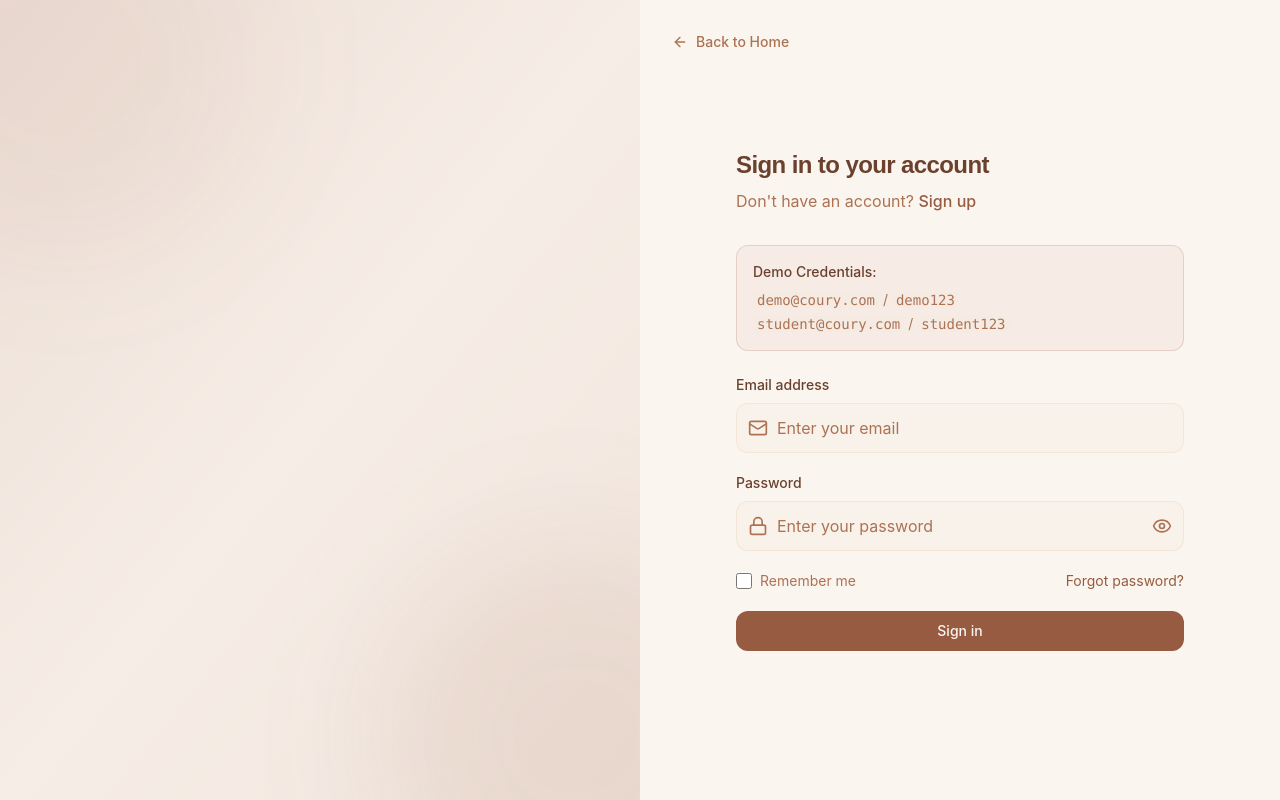
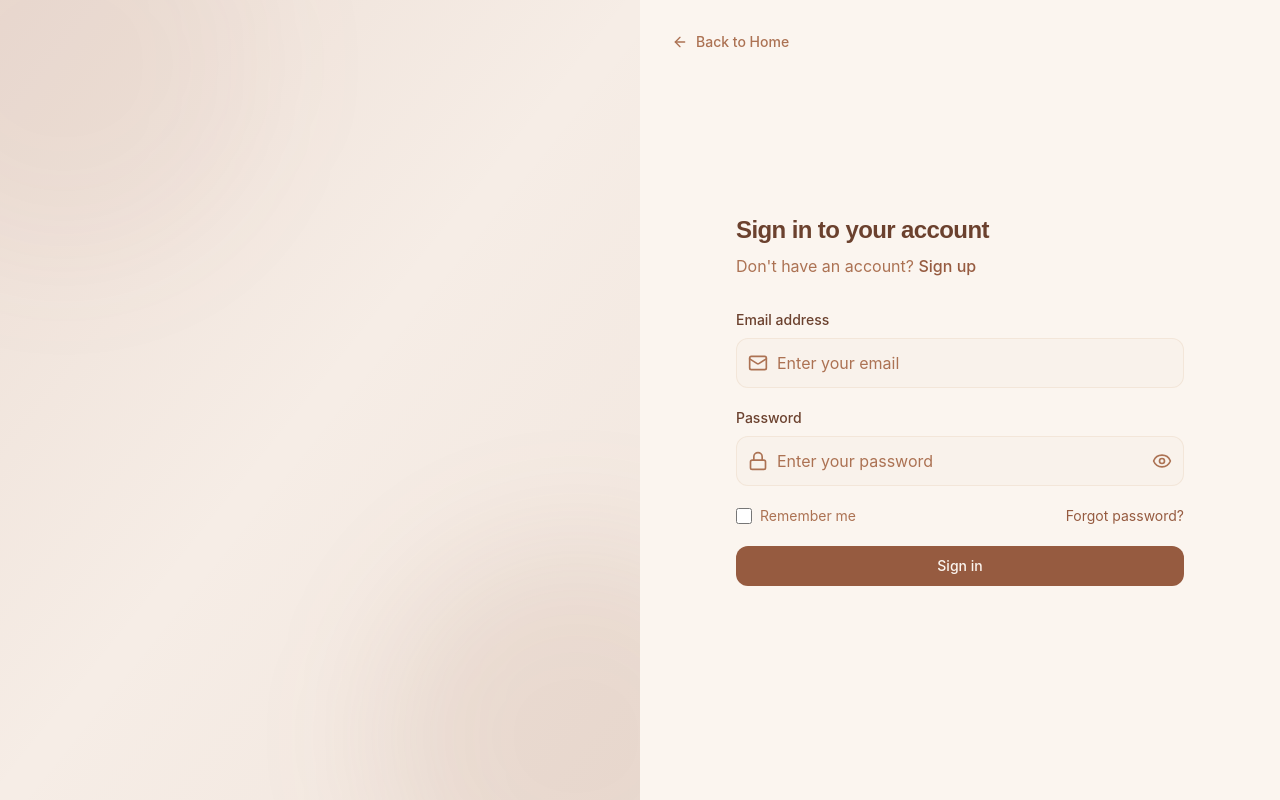
Before and after one commit to louaikachkouch/coury, a React (Create React App) app in the folder frontend/: page /login in a window 1280 px wide. Built offline with nearby package versions, Linux system fonts and the light colour scheme; no server answers.

Commit message:
Update Login page

```diff
--- a/frontend/src/pages/Login.js
+++ b/frontend/src/pages/Login.js
@@ -98,15 +98,6 @@ const Login = () => {
             </p>
           </div>
 
-          {/* Demo Credentials Hint */}
-          <div className="p-4 bg-primary/5 border border-primary/20 rounded-xl mb-6">
-            <p className="text-sm font-medium text-foreground mb-2">Demo Credentials:</p>
-            <div className="text-sm text-muted-foreground space-y-1">
-              <p><span className="font-mono bg-muted/50 px-1 rounded">demo@coury.com</span> / <span className="font-mono bg-muted/50 px-1 rounded">demo123</span></p>
-              <p><span className="font-mono bg-muted/50 px-1 rounded">student@coury.com</span> / <span className="font-mono bg-muted/50 px-1 rounded">student123</span></p>
-            </div>
-          </div>
-
           <form onSubmit={handleSubmit} className="space-y-5">
             {/* Error Message */}
             {error && (
```
